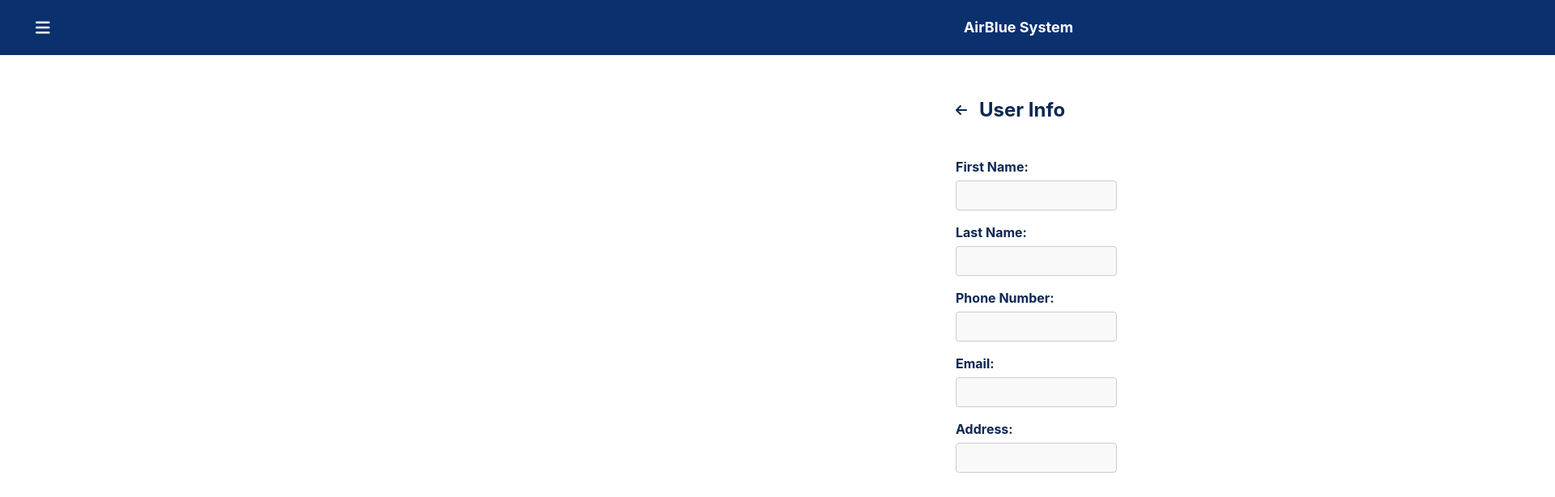
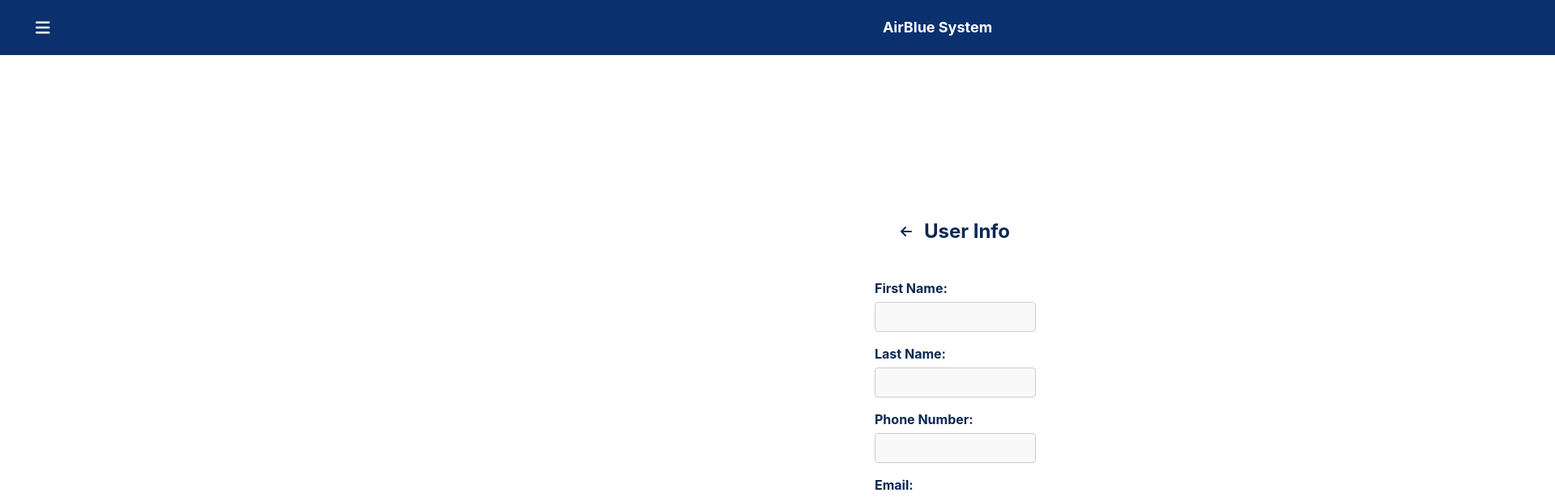
Before and after one commit to RR1288/AirBlue-frontend, a React (Vite) app: page /user-info in a window 1280 px wide. Shown: the top 614 px of the page at 81% size, 1920 px wide, since content can reach past the window. Built offline with nearby package versions, Linux system fonts and the light colour scheme.

Commit message:
Sidebar Debug

```diff
--- a/src/components/UserSidebar.jsx
+++ b/src/components/UserSidebar.jsx
@@ -19,10 +19,10 @@ const UserSidebar = ({ isOpen, setIsOpen }) => {
         transition: "left 0.3s ease-in-out",
         boxShadow: isOpen ? "2px 0 5px rgba(0, 0, 0, 0.3)" : "none",
         paddingTop: "60px",
-                    display: "flex",
-                    flexDirection: "column",
+        zIndex: 9999, // Ensures it's always above other elements
     }}
 >
+
                 {/* Close Button */}
                 <button
                     onClick={() => setIsOpen(false)}
--- a/src/pages/UserInfoPage.jsx
+++ b/src/pages/UserInfoPage.jsx
@@ -1,25 +1,27 @@
 import React, { useState } from 'react';
 import Header from '../components/Header';
+import UserSidebar from '../components/UserSidebar';
 import { FontAwesomeIcon } from '@fortawesome/react-fontawesome';
 import { faSave, faArrowLeft } from '@fortawesome/free-solid-svg-icons';
 import { Link } from 'react-router-dom';
 
-
 const styles = {
   page: {
     display: 'flex',
-    flexDirection: 'column',
     minHeight: '100vh',
     backgroundColor: '#ffffff',
+    overflowX: 'hidden', // Prevents content from shifting
   },
-  content: {
+  contentWrapper: {
     flex: 1,
-    maxWidth: '800px',
-    margin: '0 auto',
-    marginTop: '-1150px',
-    padding: '1180px'
+    display: 'flex',
+    flexDirection: 'column',
+    alignItems: 'center',
+    justifyContent: 'center',
+    padding: '1080px',
+    transition: 'margin-left 0.3s ease-in-out',
+    marginTop: '-900px',
   },
-
   headerRow: {
     display: 'flex',
     alignItems: 'center',
@@ -39,6 +41,8 @@ const styles = {
     display: 'flex',
     flexDirection: 'column',
     gap: '15px',
+    width: '100%',
+    maxWidth: '800px',
   },
   formGroup: {
     display: 'flex',
@@ -71,6 +75,7 @@ const styles = {
 };
 
 const UserInfoPage = () => {
+  const [sidebarOpen, setSidebarOpen] = useState(false);
   const [userInfo, setUserInfo] = useState({
     firstName: '',
     lastName: '',
@@ -85,8 +90,13 @@ const UserInfoPage = () => {
 
   return (
     <div style={styles.page}>
-      <Header title="AirBlue System" />
-      <div style={styles.content}>
+      {/* Sidebar */}
+      <UserSidebar isOpen={sidebarOpen} setIsOpen={setSidebarOpen} />
+
+      {/* Main Content */}
+      <div style={{ flex: 1 }}>
+        <Header title="AirBlue System" setSidebarOpen={setSidebarOpen} />
+        <div style={styles.contentWrapper}>
           {/* Back Button */}
           <div style={styles.headerRow}>
             <Link to="/register" style={styles.backButton}>
@@ -159,6 +169,7 @@ const UserInfoPage = () => {
           </form>
         </div>
       </div>
+    </div>
   );
 };
 
```
Lines whose indentation alone changed are shown as unchanged.
